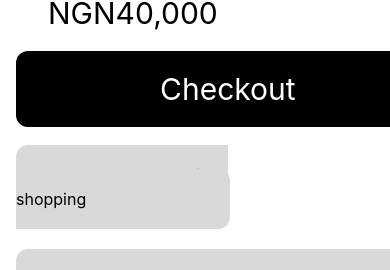
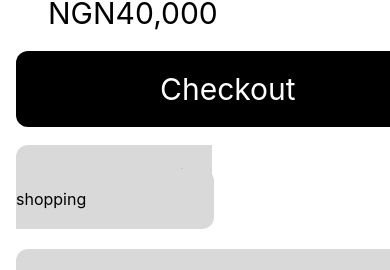
Before and after one commit to Lordgreg003/Hng-task-2, a React (Create React App) app: page /cart in a window 390 px wide. Shown: the part 1010-1280 px from the top of the page. Built offline with nearby package versions, Linux system fonts and the light colour scheme.

Commit message:
first commit

```diff
--- a/src/components/cart/Basket.tsx
+++ b/src/components/cart/Basket.tsx
@@ -282,7 +282,7 @@ const Basket = () => {
                 </div>
                 <div>
                   <Link
-                    className="px-[9rem] py-5 md:px-[11rem] md:py-4 bg-[#D9D9D9] md:text-3xl rounded-xl"
+                    className="px-[8rem] py-5 md:px-[11rem] md:py-4 bg-[#D9D9D9] md:text-3xl rounded-xl"
                     to={"/"}
                   >
                     Continue shopping
```
